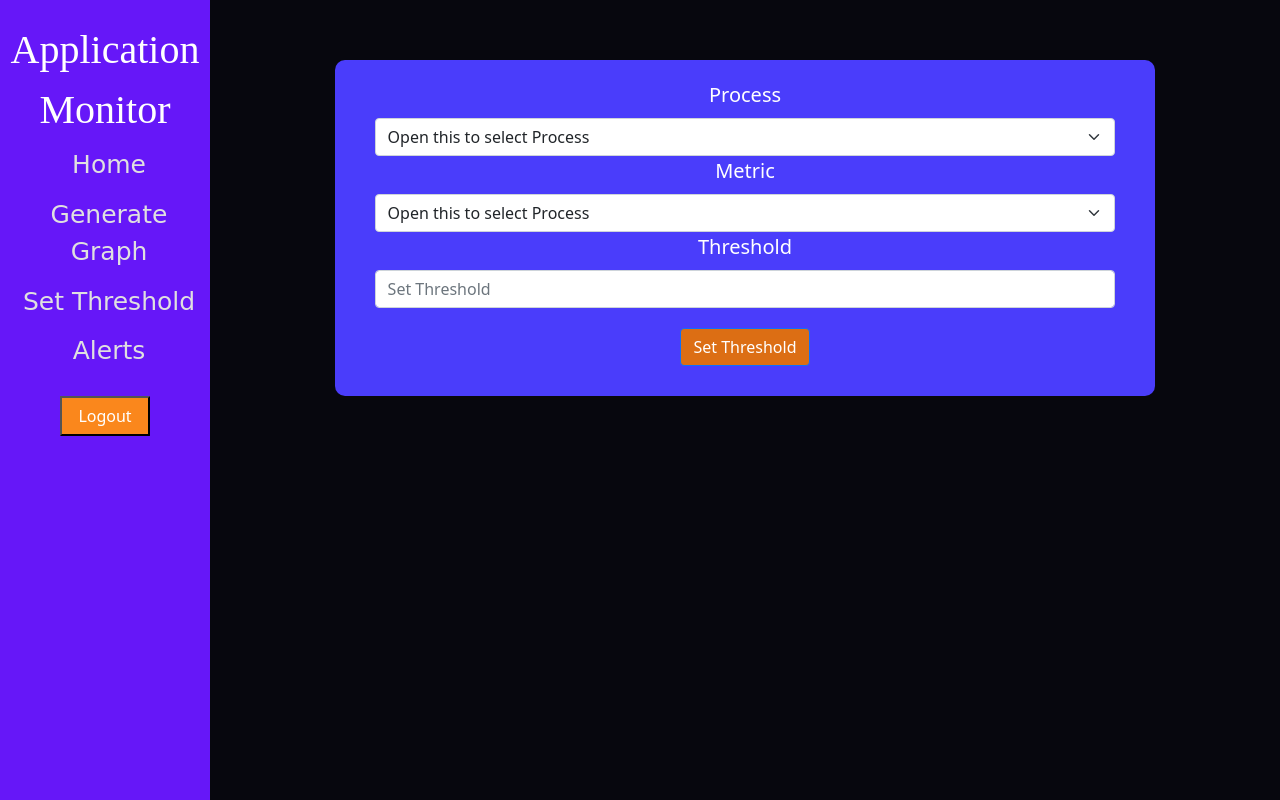
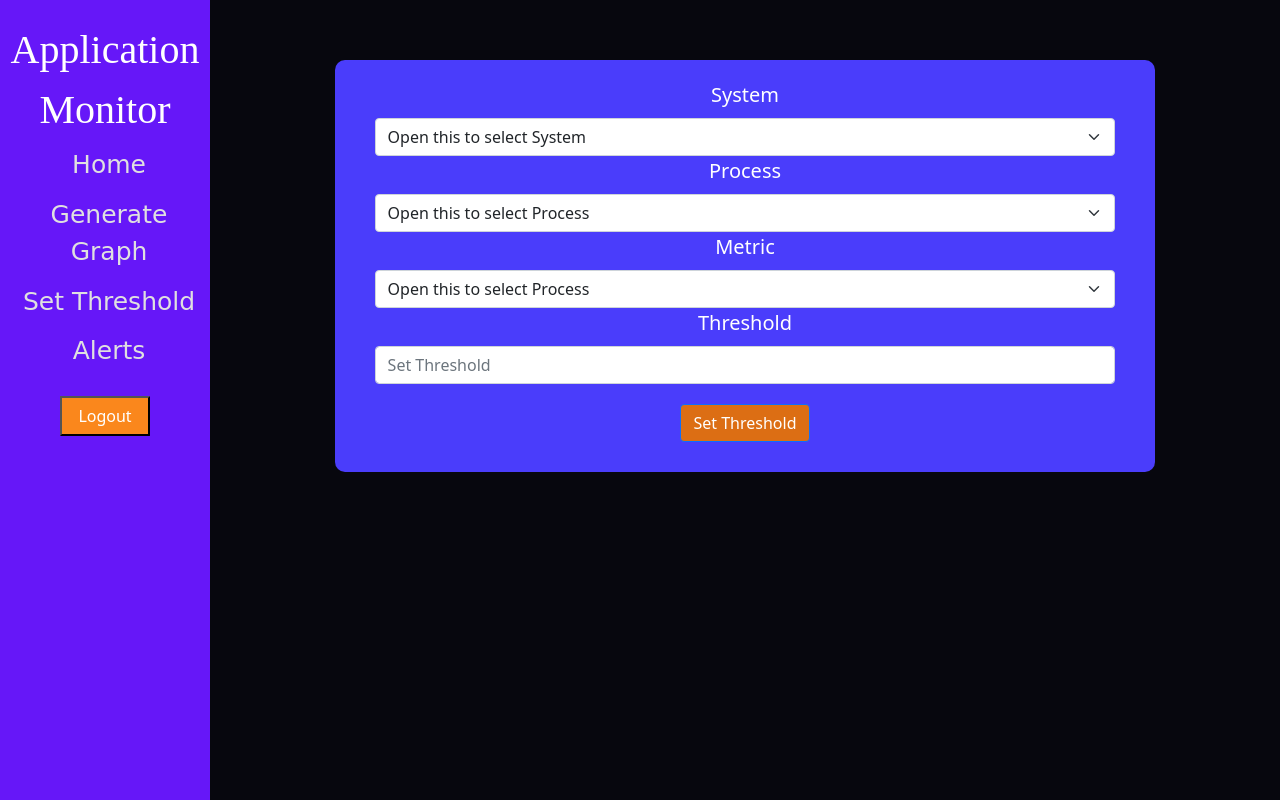
Before and after one commit to divyanshvn/Application_Monitor, a React (Create React App) app in the folder frontend/: page /thresholdform in a window 1280 px wide. Built offline with nearby package versions, Linux system fonts and the light colour scheme; sample sign-in values are in the browser's storage.

Commit message:
added next step of ui

```diff
--- a/frontend/src/App.js
+++ b/frontend/src/App.js
@@ -25,9 +25,9 @@ function App() {
   useEffect(() => {
     document.body.style.backgroundColor = "#07070e"
     const user = AuthService.getCurrentUser();
-    console.log(user, 15);
+    //console.log(user, 15);
     if (user) {
-      console.log(50);
+     // console.log(50);
       setCurrentUser(user);
     }
   }, []);
--- a/frontend/src/component/MyRoute.js
+++ b/frontend/src/component/MyRoute.js
@@ -7,7 +7,7 @@ function MyRoute(props){
     const navigate = useNavigate();
     useEffect(() => {
       setshow(props);
-        console.log(show,17);
+      //  console.log(show,17);
     }, []);
 
       function logoutSite() {
--- a/frontend/src/component/alertList.js
+++ b/frontend/src/component/alertList.js
@@ -55,13 +55,13 @@ function AlertList() {
                     // setGotList(data);
                     // console.log(data, 44);
                     data = data["alerts"];
-                    console.log(data.length, "hrhrh");
+                 //   console.log(data.length, "hrhrh");
                     for (var i4 = 0; i4 < data.length; i4++) {
                         // console.log(item1);
-                        console.log(1)
+                   //     console.log(1)
                         lists.push(data[i4]);
                     }
-                    console.log(lists, 123);
+                  //  console.log(lists, 123);
                 })
                 .catch(error => {
                     console.error("There was an Error", error);
--- a/frontend/src/component/constant.js
+++ b/frontend/src/component/constant.js
@@ -1,3 +1,5 @@
+export const nodelist = [{value:'Bucket_1',text:'System 1'},{value:'Bucket_2',text:'System 2'}];
+
 export const processlist = [{value:'cpu',text:'CPU'},{value:'disk',text:'Disk'},{value:'diskio',text:'DiskIo'},{value:'docker',text:'Docker'},
 {value:'internet_speed',text:'Internet Speed'},{value:'postgres',text:'PostgresSql'},{value:'system',text:'System'}
 ,{value:'wireless',text:'Wireless'}];
--- a/frontend/src/component/defaultUI.js
+++ b/frontend/src/component/defaultUI.js
@@ -12,7 +12,7 @@ function DefaultUI() {
          <div>
              <div className="dashboard">Dashboard</div>
              <div>
-              Monitoring System 1
+              <div className="defaulttitle">Monitoring System 1</div>
              <div className="defaultui">
              <div className="defaultgraph">
              <DefaultGraph sendval={{metric:"usage_idle",process:"cpu",starttime:"-4m",endtime:"-1s",graphtitle:"Usage idle for Cpu",yaxis:"Value",backgroundcolor:"pink",node:"Bucket_1"}}/>
@@ -31,7 +31,7 @@ function DefaultUI() {
              </div>
              </div>
              <div>
-              Monitoring System 2
+             <div className="defaulttitle">Monitoring System 2</div>
              <div className="defaultui">
              <div className="defaultgraph">
              <DefaultGraph sendval={{metric:"usage_idle",process:"cpu",starttime:"-4m",endtime:"-1s",graphtitle:"Usage idle for Cpu",yaxis:"Value",backgroundcolor:"pink",node:"Bucket_2"}}/>
--- a/frontend/src/component/graph.js
+++ b/frontend/src/component/graph.js
@@ -42,7 +42,7 @@ function Graph(props){
           var a = [];
           var b = [];
           var color = [];
-          console.log(data);
+         // console.log(data);
          data.map((item, index) => {
           a.push(item.match);
           if(item.runs <30){
--- a/frontend/src/component/home.js
+++ b/frontend/src/component/home.js
@@ -4,7 +4,7 @@ import AuthService from "./services/auth.service";
 
 function Home(){
     const user = AuthService.getCurrentUser();
-    console.log(user,19);
+    //console.log(user,19);
 return(
     <div>
         <div className="hometitle">Welcome {user["name"]} in Application Monitor</div>
--- a/frontend/src/component/showGraph.js
+++ b/frontend/src/component/showGraph.js
@@ -1,6 +1,6 @@
 import React, { useEffect, useState } from "react";
 import { Form, Button, Container, Alert } from 'react-bootstrap';
-import { processlist, cpulist, disklist, diskIolist, internetlist, dockerlist, postgreslist, systemList, wirelessList } from './constant';
+import { processlist, cpulist, disklist, diskIolist, internetlist, dockerlist, postgreslist, systemList, wirelessList,nodelist } from './constant';
 import { Bar, Line } from 'react-chartjs-2';
 import AuthService from "./services/auth.service";
 
@@ -11,11 +11,12 @@ function ShowGraph() {
   const [metricname, setMetricName] = useState('');
   const [starttime, setStartTime] = useState('');
   const [endtime, setEndTime] = useState('');
+  const [nodes,setNode] = useState('');
   const [data, setData] = useState([]);
   const [label, setLabels] = useState([]);
   const [getgraph, setGetGraph] = useState(false);
   const [sendrequest,setRequest] = useState(false);
-
+  var setsnode = {"Bucket_1":"System 1","Bucket_2":"System 2"};
   const processChangeHandler = (event) => {
     setprocessname(event.target.value);
   }
@@ -32,6 +33,10 @@ function ShowGraph() {
     setEndTime(event.target.value);
   }
 
+  const nodeChangeHandler = (event) => {
+    setNode(event.target.value);
+  }
+
   async function fetchData() {
     const user = AuthService.getCurrentUser();
     const show_length = 50;
@@ -41,7 +46,7 @@ function ShowGraph() {
       console.log("My Timer", myTimer);
       clearInterval(myTimer);
       myTimer = setInterval(() => {
-      fetch(`http://localhost:3001/graph/${processname}/${metricname}/${starttime}/${endtime}`)
+      fetch(`http://localhost:3001/graph/${nodes}/${processname}/${metricname}/${starttime}/${endtime}`)
         .then(res => res.json())
         .then(data => {
           var x = data["time"];
@@ -85,7 +90,7 @@ function ShowGraph() {
     plugins: {
       title: {
         display: true,
-        text: `${metricname} V/s Time`,
+        text: `${metricname} V/s Time (${setsnode[nodes]})`,
         font: {
           size: 16,
         },
@@ -123,6 +128,13 @@ borderWidth: 2 ,
     <Container>
       <div className="graphformdiv">
       <Form onSubmit={HandleSubmit} className="graphform" >
+      <Form.Label>System</Form.Label>
+        <Form.Select aria-label="Default select example" onChange={nodeChangeHandler}>
+          <option>Open this to select System</option>
+          {nodelist.map(item => {
+            return (<option value={item.value} key={item.value}>{item.text}</option>);
+          })}
+        </Form.Select>
         <Form.Label>Process</Form.Label>
         <Form.Select aria-label="Default select example" onChange={processChangeHandler}>
           <option>Open this to select Process</option>
--- a/frontend/src/component/style.css
+++ b/frontend/src/component/style.css
@@ -118,3 +118,9 @@
     text-align: left;
     margin-left: 45px;
   }
+
+  .defaulttitle{
+    margin-top: 30px;
+    font-size:20px;
+    margin-bottom: 40px;
+  }
--- a/frontend/src/component/thresholdForm.js
+++ b/frontend/src/component/thresholdForm.js
@@ -1,6 +1,6 @@
 import React, { useEffect,useState }  from "react";
 import { Form, Button, Container, Alert } from 'react-bootstrap';
-import {processlist,cpulist,disklist,diskIolist,internetlist,dockerlist,postgreslist,systemList,wirelessList} from './constant';
+import {processlist,cpulist,disklist,diskIolist,internetlist,dockerlist,postgreslist,systemList,wirelessList,nodelist} from './constant';
 import AuthService from "./services/auth.service";
 
 function ThresholdForm(){
@@ -8,6 +8,8 @@ function ThresholdForm(){
 const [processname, setprocessname] = useState('');
     const [metricname, setMetricName] = useState('');
     const [threshold, setThreshold] = useState('');
+    const [nodename,setNodename] = useState('');
+
     const user = AuthService.getCurrentUser()["id"];
     const processChangeHandler = (event) => {
         setprocessname(event.target.value);
@@ -20,6 +22,12 @@ const [processname, setprocessname] = useState('');
     const thresholdChangeHandler = (event) => {
         setThreshold(event.target.value);
     }
+
+    const nodeChangeHandler = (event) => {
+      setNodename(event.target.value);
+  }
+
+
     const handleSubmit = (event) => {
         event.preventDefault();
         const check = Number(threshold);
@@ -29,14 +37,14 @@ const [processname, setprocessname] = useState('');
                 headers: {
                   'Content-Type': 'application/json',
                 },
-                body: JSON.stringify({processname,metricname,threshold,user}),
+                body: JSON.stringify({processname,metricname,threshold,user,nodename}),
             })
             .catch(error => {
               console.error("There was an Error",error);
             });
         }
         else{
-            alert("whattttt!");
+            alert("There was error in setting Alert!");
         }
     }
 return(
@@ -44,6 +52,13 @@ return(
         <Container>
         <div className="graphformdiv">
         <Form onSubmit={handleSubmit} className="graphform">
+        <Form.Label>System</Form.Label>
+        <Form.Select aria-label="Default select example" onChange={nodeChangeHandler}>
+          <option>Open this to select System</option>
+          {nodelist.map(item => {
+            return (<option value={item.value} key={item.value}>{item.text}</option>);
+          })}
+        </Form.Select>
         <Form.Label>Process</Form.Label>
         <Form.Select aria-label="Default select example" onChange={processChangeHandler}>
              <option>Open this to select Process</option>
```
Also changed, not shown: frontend/src/component/defaultGraph.js (+4 -4 lines).
